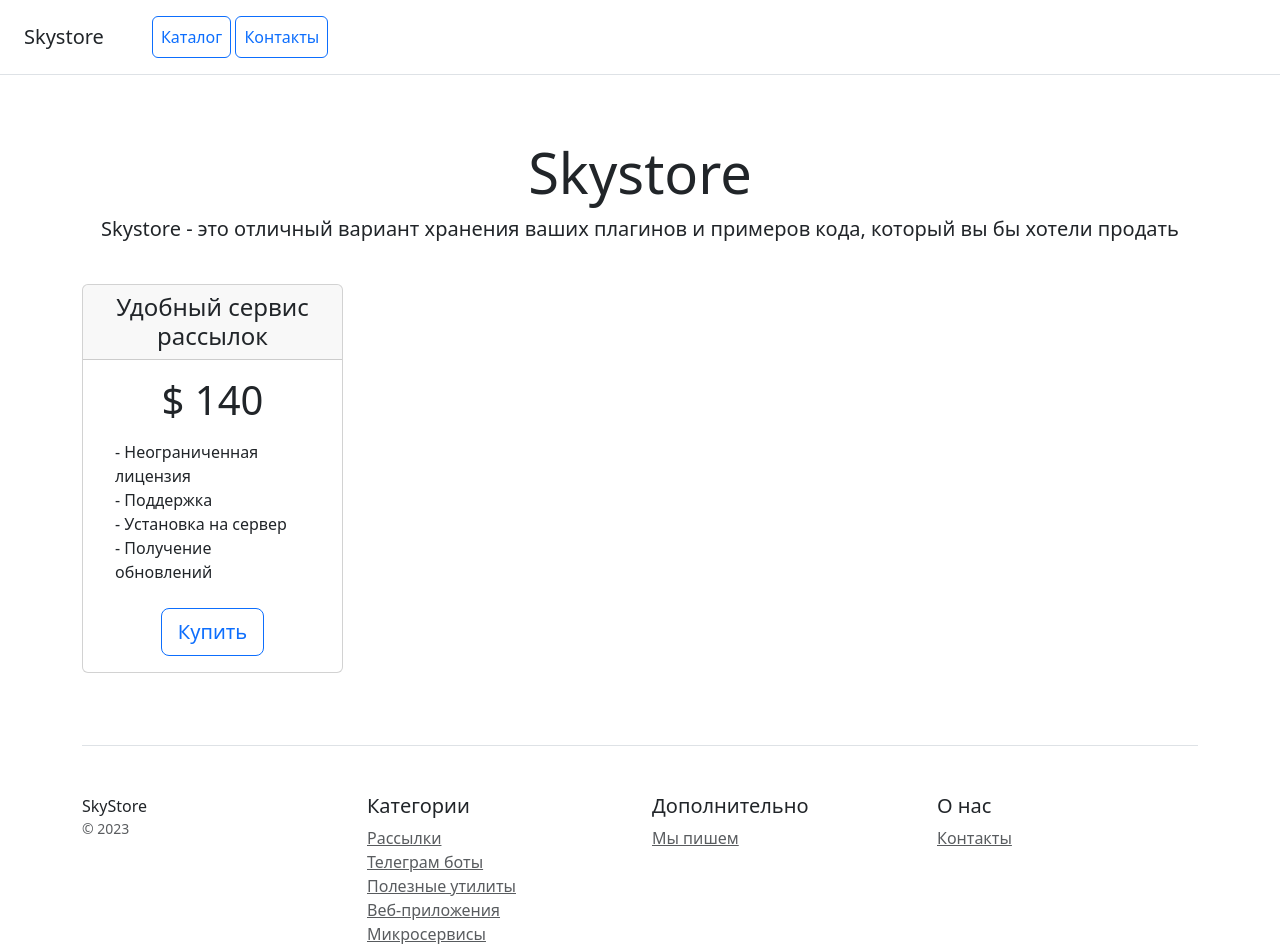
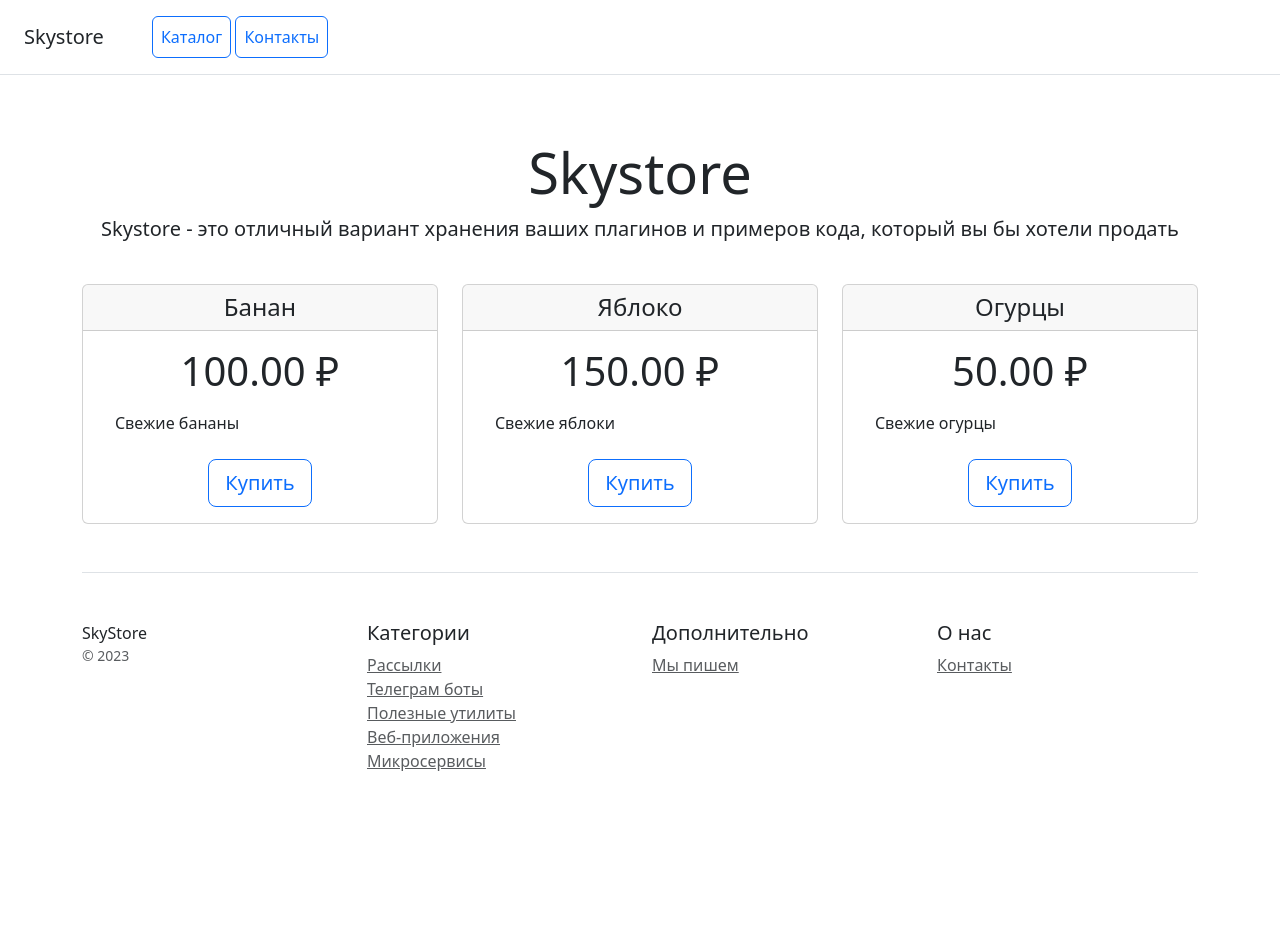
Before and after one commit to Rustem-Umerov/first_django_project, a Django app: page / in a window 1280 px wide. Shown: the top 944 px of the page. After the commit the page ends 771 px from the top, so only its background shows below. Run offline with Django 5.2, Linux system fonts and the light colour scheme; data comes from the database, SQL or seed files in the repository.

Commit message:
I added a controller to the catalog app: * product_detail() - displays a page with detailed product information. For product_detail, I added a link in the urls.py module. In the home.html template, I added a link for the "Buy" button and a loop through the products.

```diff
--- a/catalog/templates/catalog/home.html
+++ b/catalog/templates/catalog/home.html
@@ -27,24 +27,26 @@
 </div>
 
 <div class="container">
-    <div class="row text-center">
-        <div class="col-3">
-            <div class="card mb-4 box-shadow">
+    <div class="row  row-cols-1 row-cols-md-3 g-4 text-center">
+        {% for product in products %}
+            <div class="col">
+                <div class="card h-100">
                     <div class="card-header">
-                    <h4 class="my-0 font-weight-normal">Удобный сервис рассылок</h4>
+                        <h4 class="my-0 font-weight-normal">{{ product.name }}</h4>
                     </div>
                     <div class="card-body">
-                    <h1 class="card-title pricing-card-title">$ 140</h1>
+                        <h1 class="card-title pricing-card-title">{{product.price}} ₽</h1>
                         <ul class="list-unstyled mt-3 mb-4 text-start m-3">
-                        <li>- Неограниченная лицензия</li>
-                        <li>- Поддержка</li>
-                        <li>- Установка на сервер</li>
-                        <li>- Получение обновлений</li>
+                            <li>{{product.description|truncatechars:100}}</li>
                         </ul>
-                    <button type="button" class="btn btn-lg btn-block btn-outline-primary">Купить</button>
+                        <a href="{% url 'catalog:product_detail' product.pk %}"
+                           class="btn btn-lg btn-block btn-outline-primary">
+                            Купить
+                        </a>
                     </div>
                 </div>
             </div>
+        {% endfor %}
     </div>
 
     <footer class="pt-4 my-md-5 pt-md-5 border-top">
--- a/catalog/urls.py
+++ b/catalog/urls.py
@@ -1,11 +1,12 @@
 from django.urls import path
 
 from catalog.apps import CatalogConfig
-from catalog.views import contacts, home
+from catalog.views import contacts, home, product_detail
 
 app_name = CatalogConfig.name
 
 urlpatterns = [
     path("", home, name="home"),
     path("contacts/", contacts, name="contacts"),
+    path("product/<int:pk>/", product_detail, name="product_detail"),
 ]
--- a/catalog/views.py
+++ b/catalog/views.py
@@ -1,7 +1,7 @@
 from typing import Any
 
 from django.http import HttpRequest, HttpResponse
-from django.shortcuts import render
+from django.shortcuts import get_object_or_404, render
 
 from .models import Contact, Product
 
@@ -43,7 +43,8 @@ def home(request: HttpRequest) -> HttpResponse:
 
     products = get_last_products(5)
     print_products(products)
-    return render(request=request, template_name="catalog/home.html")
+    context = {"products": products}
+    return render(request=request, template_name="catalog/home.html", context=context)
 
 
 def contacts(request: HttpRequest) -> HttpResponse:
@@ -71,3 +72,20 @@ def contacts(request: HttpRequest) -> HttpResponse:
     return render(
         request=request, template_name="catalog/contacts.html", context=context
     )
+
+
+def product_detail(request: HttpRequest, pk: int) -> HttpResponse:
+    """
+    Отображает страницу с подробной информацией о товаре.
+
+    :param request: Объект HTTP-запроса.
+    :param pk: Ключ к объекту
+    :return: Ответ с отрендеренным шаблоном product_detail.html.
+    """
+
+    product = get_object_or_404(Product, pk=pk)
+    context = {"product": product}
+
+    return render(
+        request=request, template_name="catalog/product_detail.html", context=context
+    )
```
Lines whose indentation alone changed are shown as unchanged.
